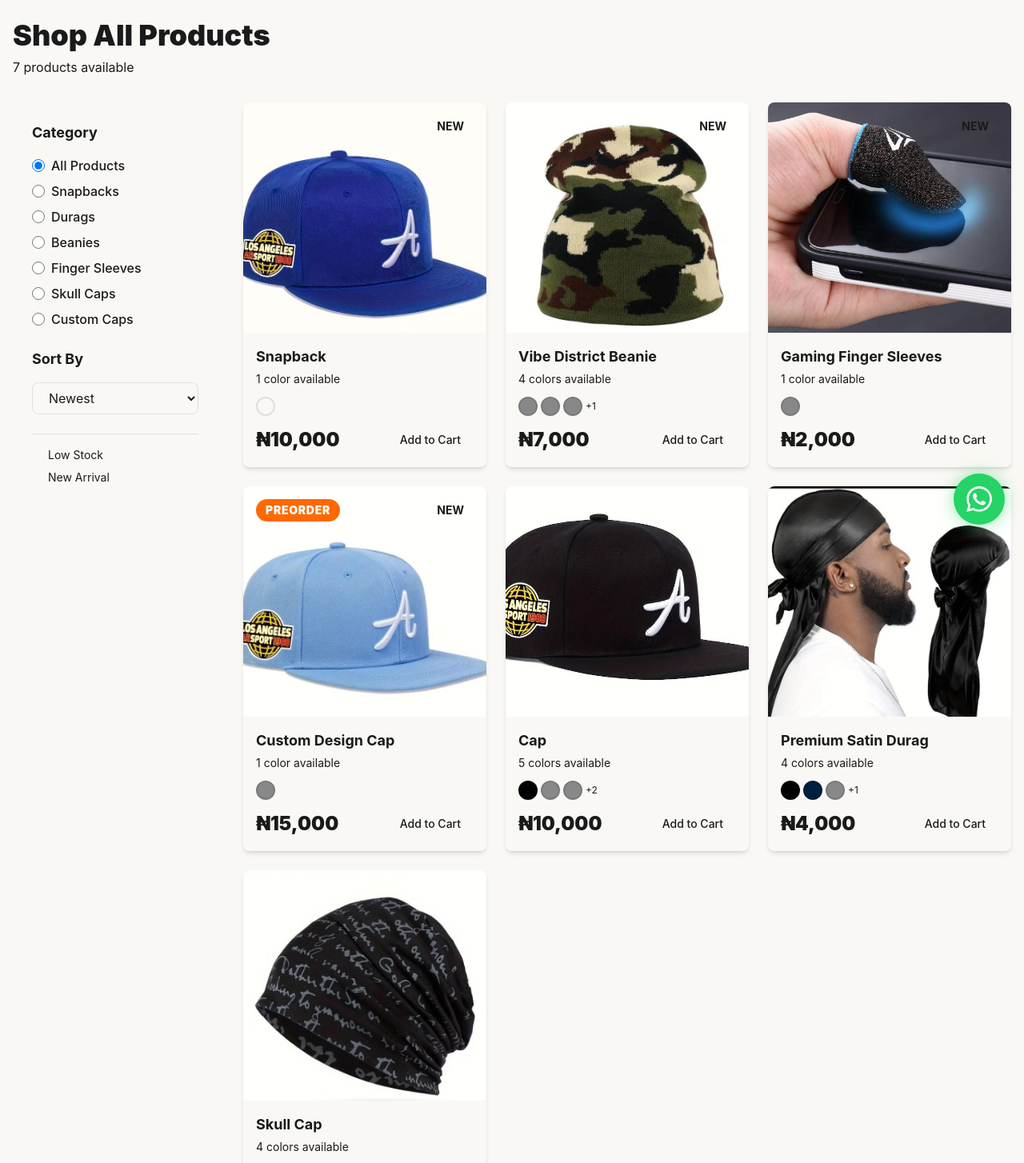
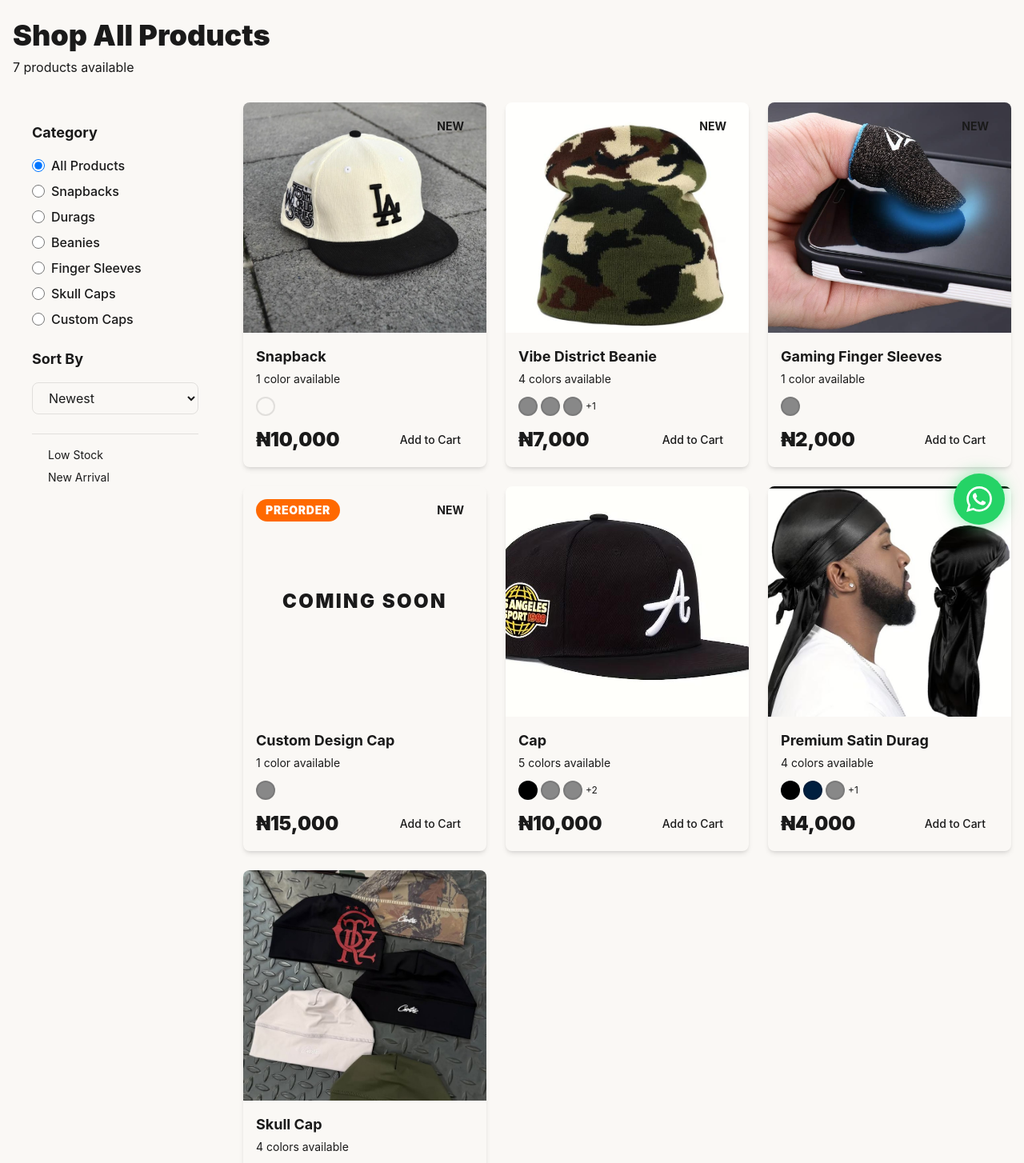
Before and after one commit to GoodnessFx/Vibe-District, a React (Vite) app: page /shop in a window 1280 px wide. Shown: the part 120-1574 px from the top of the page at 80% size. Built offline with nearby package versions, Linux system fonts and the light colour scheme.

Commit message:
Update Snapback and Skull Cap images; Set Custom Design Cap to Coming Soon

```diff
--- a/src/app/data/products.ts
+++ b/src/app/data/products.ts
@@ -26,7 +26,7 @@ export const products: Product[] = [
     category: "snapback",
     colors: ["Cream"],
     images: [
-      "/products/cap blue.jfif", // The corduroy LA snapback image
+      "/products/Snapback.jpeg",
     ],
     description: "Authentic Vibe District snapback. Premium corduroy finish with iconic LA embroidery. High-quality, affordable, and built for style.",
     stock: 25,
@@ -84,7 +84,7 @@ export const products: Product[] = [
     category: "skull-cap",
     colors: ["Black", "Camo", "Olive", "Grey"],
     images: [
-      "/products/beanie inspiration.jpeg", // The black patterned skull cap (first image)
+      "/products/skullcap.jpg",
     ],
     description: "Sleek Skull Cap. Perfect for under-helmet wear or as a minimal head covering. Premium, affordable, and quality.",
     stock: 30,
@@ -95,9 +95,7 @@ export const products: Product[] = [
     price: 15000,
     category: "custom",
     colors: ["Any Color"],
-    images: [
-      "/products/cap sky blue.jpeg", // Using sky blue as placeholder for custom
-    ],
+    images: [],
     description: "PREORDER: Create your own design! Add your name, logo, or custom embroidery. Hand-crafted specifically for you.",
     stock: 99,
     isNew: true,
--- a/src/app/pages/ProductDetail.tsx
+++ b/src/app/pages/ProductDetail.tsx
@@ -96,7 +96,7 @@ export function ProductDetail() {
               />
             ) : (
               <div className="flex flex-col items-center justify-center p-12 text-center">
-                <p className="font-black text-5xl text-muted-foreground/20 uppercase tracking-[0.2em]">
+                <p className="font-black text-3xl md:text-5xl text-muted-foreground/20 uppercase tracking-[0.2em]">
                   Coming Soon
                 </p>
               </div>
--- a/src/app/pages/Shop.tsx
+++ b/src/app/pages/Shop.tsx
@@ -150,7 +150,7 @@ export function Shop() {
                   ) : (
                     <div className="flex flex-col items-center justify-center p-8 text-center">
                       <p className="font-black text-2xl text-muted-foreground/30 uppercase tracking-widest">
-                        Image Pending
+                        Coming Soon
                       </p>
                     </div>
                   )}
```
Also changed, not shown: public/products/Snapback.jpeg (renamed from Snapback.jpeg), public/products/skullcap.jpg (renamed from skullcap.jpg).
